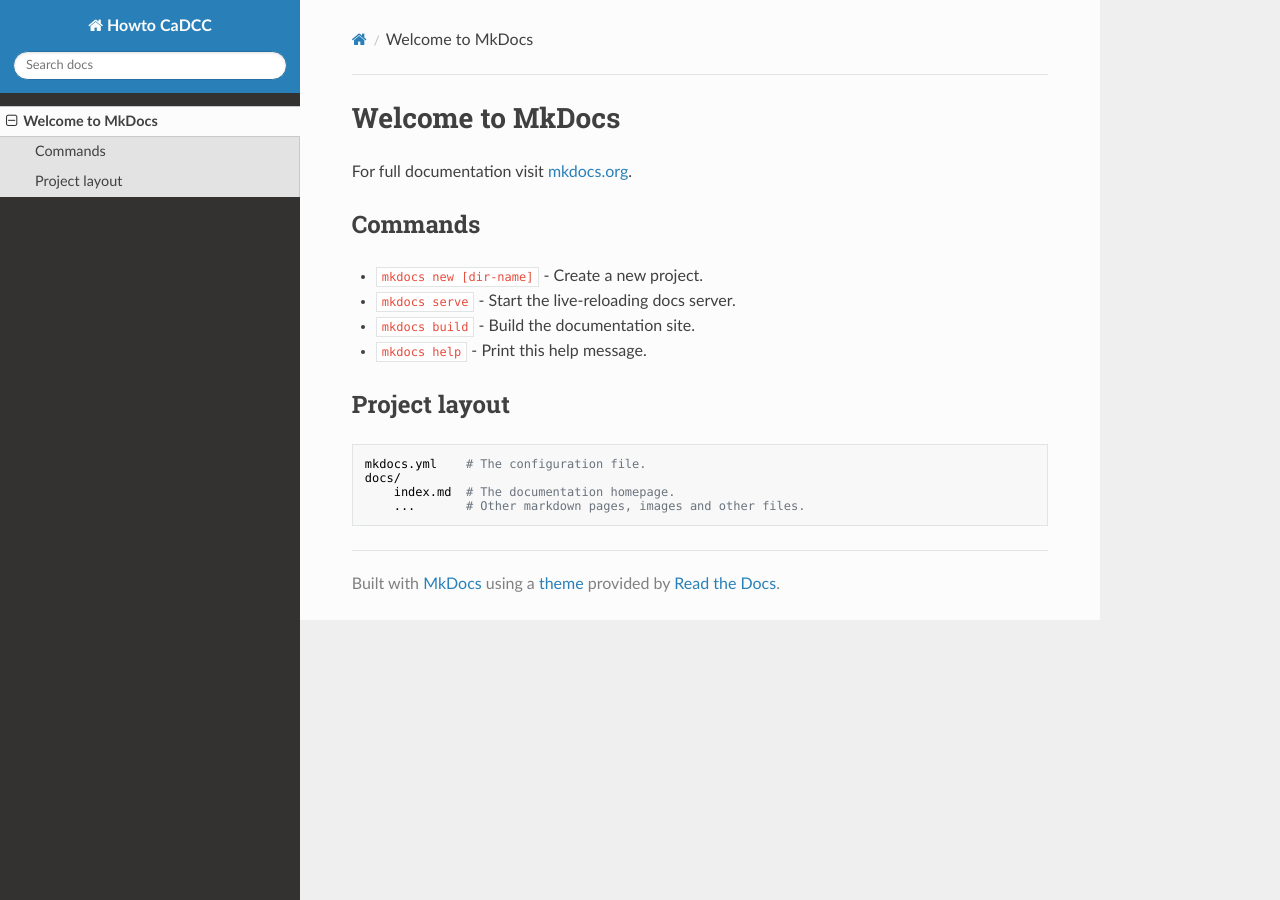
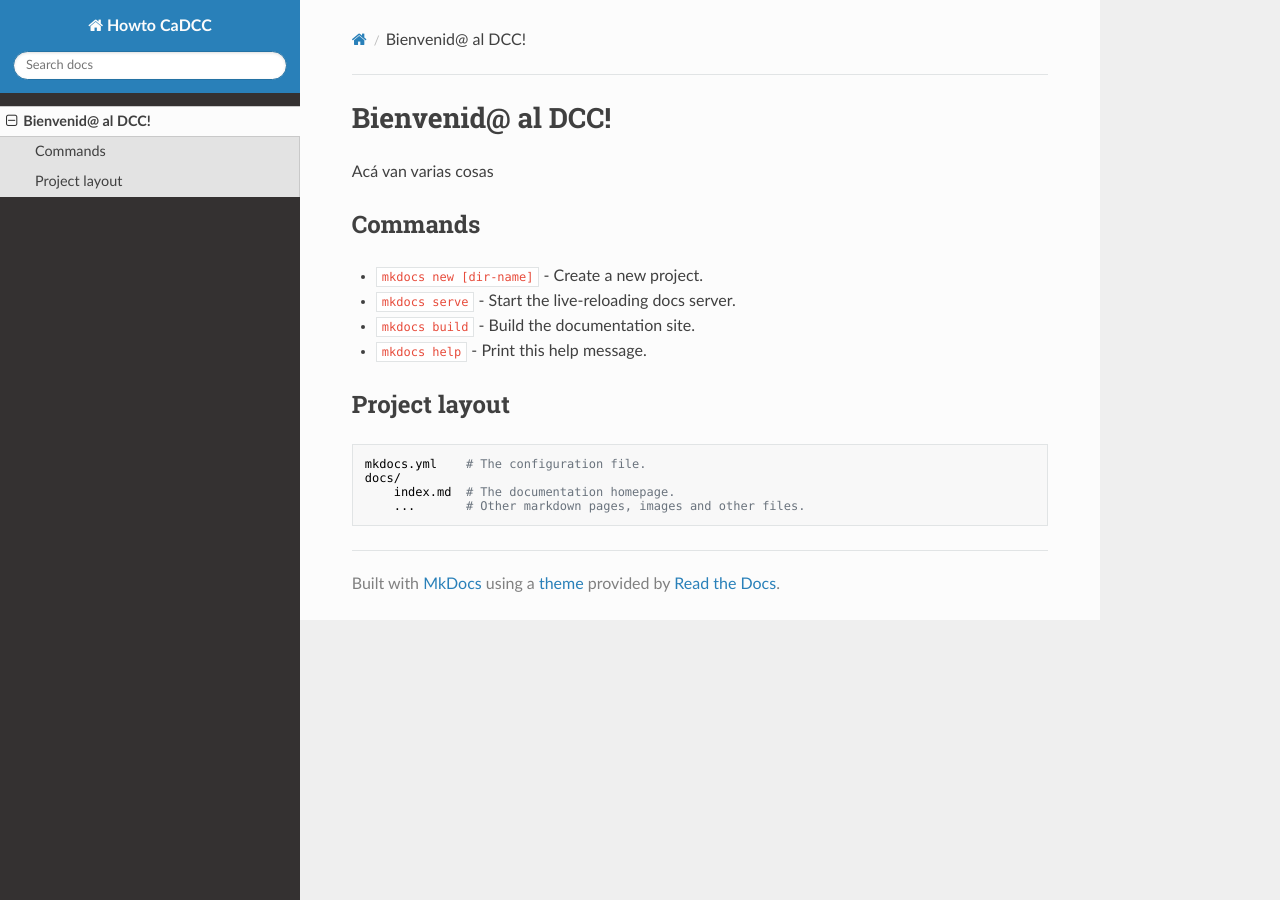
Before and after one commit to cadcc/howto, an MkDocs documentation site: the page built from docs/index.md, in a window 1280 px wide. Built offline with MkDocs 1.6.1, drawn with Linux system fonts in a browser that asks for light colours; nearby versions of some CDN libraries.

Commit message:
Editando como prueba
lalala soy el peor con los comentarios de github

```diff
--- a/docs/index.md
+++ b/docs/index.md
@@ -1,6 +1,6 @@
-# Welcome to MkDocs
+# Bienvenid@ al DCC!
 
-For full documentation visit [mkdocs.org](http://mkdocs.org).
+Acá van varias cosas
 
 ## Commands
 
```
